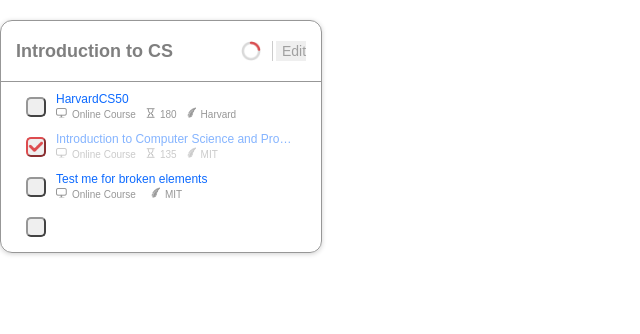
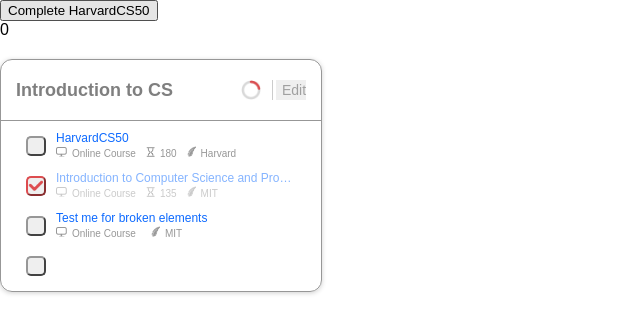
Before and after one commit to flfk/curriculum-tracker, a React (Create React App) app: page / in a window 1280 px wide. Shown: the top 334 px of the page, without its empty margins (0-640 px from the left). Built offline with nearby package versions, Linux system fonts and the light colour scheme.

Commit message:
Static button added to change subject button state from App component

```diff
--- a/src/components/App.js
+++ b/src/components/App.js
@@ -3,12 +3,11 @@ import Topic from './Topic';
 
 import '../styles/App.css';
 
-import SubjectModel from '../model/SubjectModel.json';
-
 class App extends Component {
   constructor() {
     super();
     this.state = {
+      testNumber: 0,
       subjectIDs: ['0', '1', '2'],
       topic0: {
         name: 'Introduction to CS',
@@ -52,9 +51,19 @@ class App extends Component {
     };
   }
 
+  onTickBtn = () => {
+    const topic0Copy = Object.assign({}, this.state.topic0);
+    topic0Copy['subjects']['0']['isComplete'] = !topic0Copy['subjects']['0']['isComplete'];
+    // console.log(topic0Copy);
+    // console.log(topic0Copy['subjects']['0']['isComplete']);
+    this.setState({ topic: topic0Copy })
+  }
+
   render() {
     return (
       <div className="App">
+        <button onClick={this.onTickBtn}>Complete HarvardCS50</button>
+        <div>{this.state.testNumber}</div>
         <Topic key="0" topic={this.state.topic0} />
       </div>
     );
--- a/src/components/Topic.js
+++ b/src/components/Topic.js
@@ -1,4 +1,4 @@
-import React, { Component } from 'react';
+import React from 'react';
 import PropTypes from 'prop-types';
 import Subject from './Subject';
 
```
